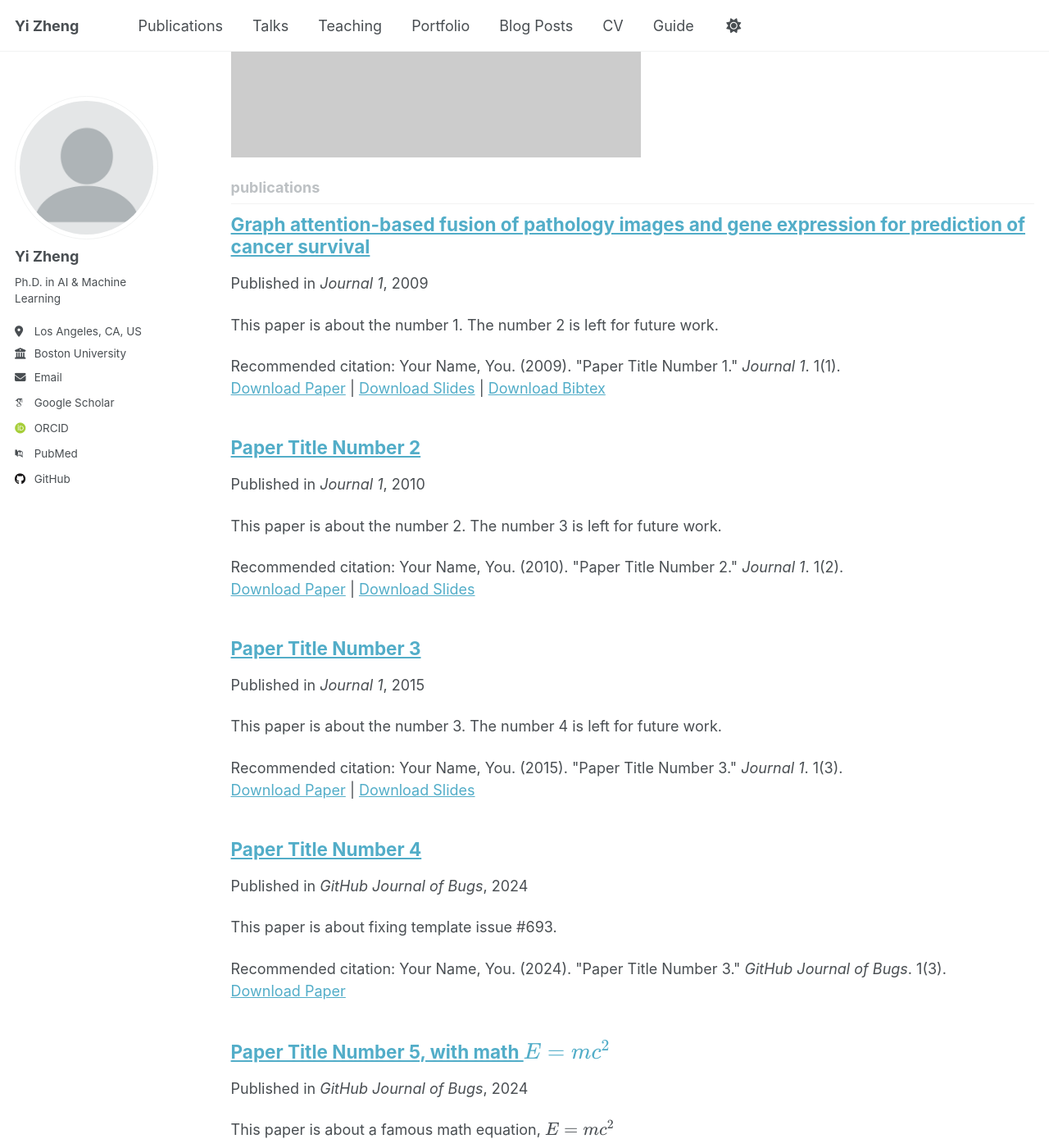
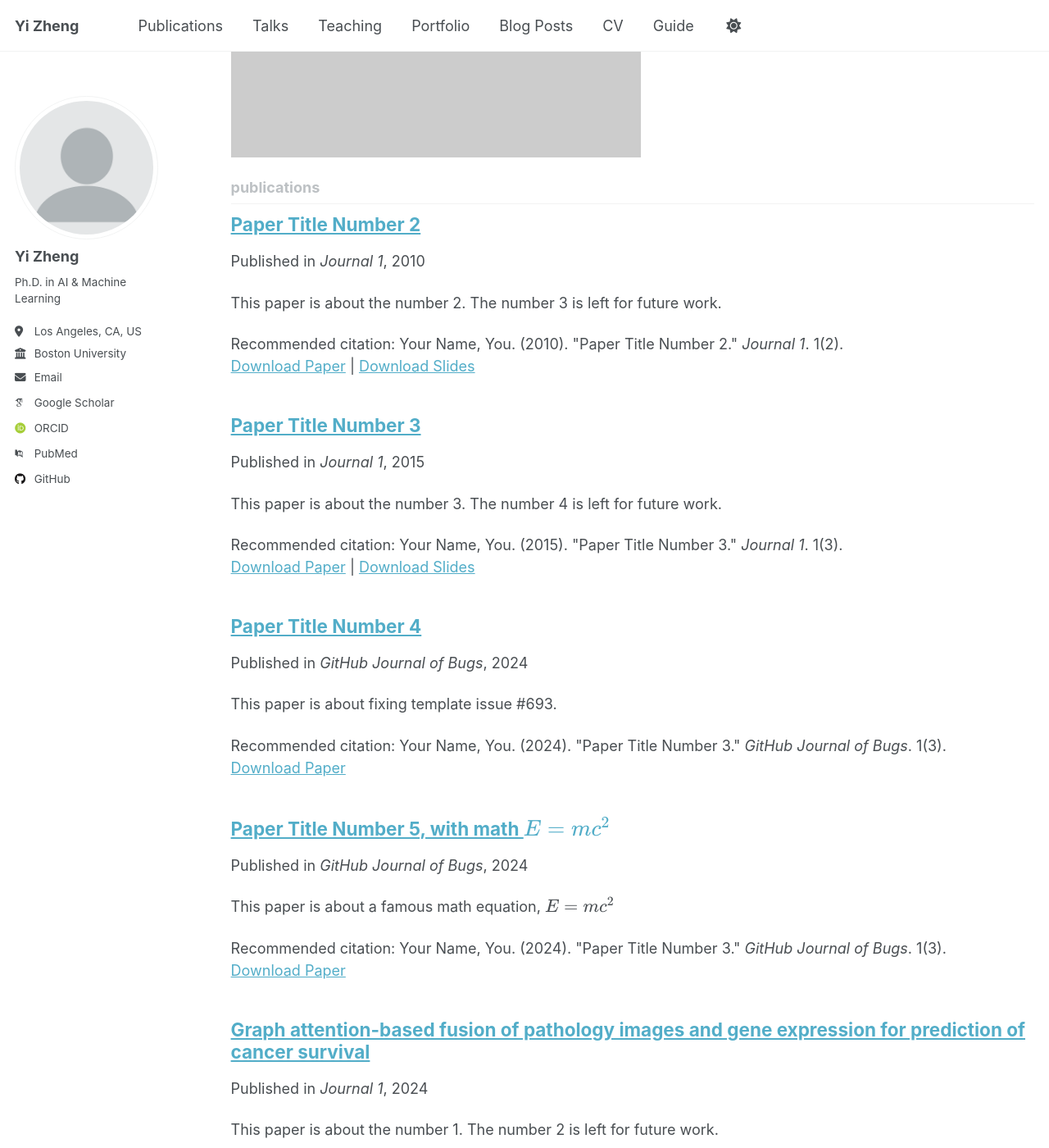
Before and after one commit to GSWS/GSWS.github.io, a Jekyll site: the page built from _pages/collection-archive.html, in a window 1280 px wide and 1400 px high, scrolled down 893 px. Shown: the whole window at 82% size. Built offline with Jekyll 4.4.1, drawn with Linux system fonts in a browser that asks for light colours; some web fonts are replaced; a script that is not in the unit is left out; some of the changed text lies outside the part shown.

Commit message:
Update and rename 2009-10-01-paper-title-number-1.md to graph-attention.md

```diff
--- a/_publications/2009-10-01-paper-title-number-1.md
+++ b/_publications/graph-attention.md
@@ -2,9 +2,9 @@
 title: "Graph attention-based fusion of pathology images and gene expression for prediction of cancer survival"
 collection: publications
 category: manuscripts
-permalink: /publication/2009-10-01-paper-title-number-1
+permalink: /publication/graph-attention
 excerpt: 'This paper is about the number 1. The number 2 is left for future work.'
-date: 2009-10-01
+date: 2024-04-08
 venue: 'Journal 1'
 slidesurl: 'http://academicpages.github.io/files/slides1.pdf'
 paperurl: 'http://academicpages.github.io/files/paper1.pdf'
```
